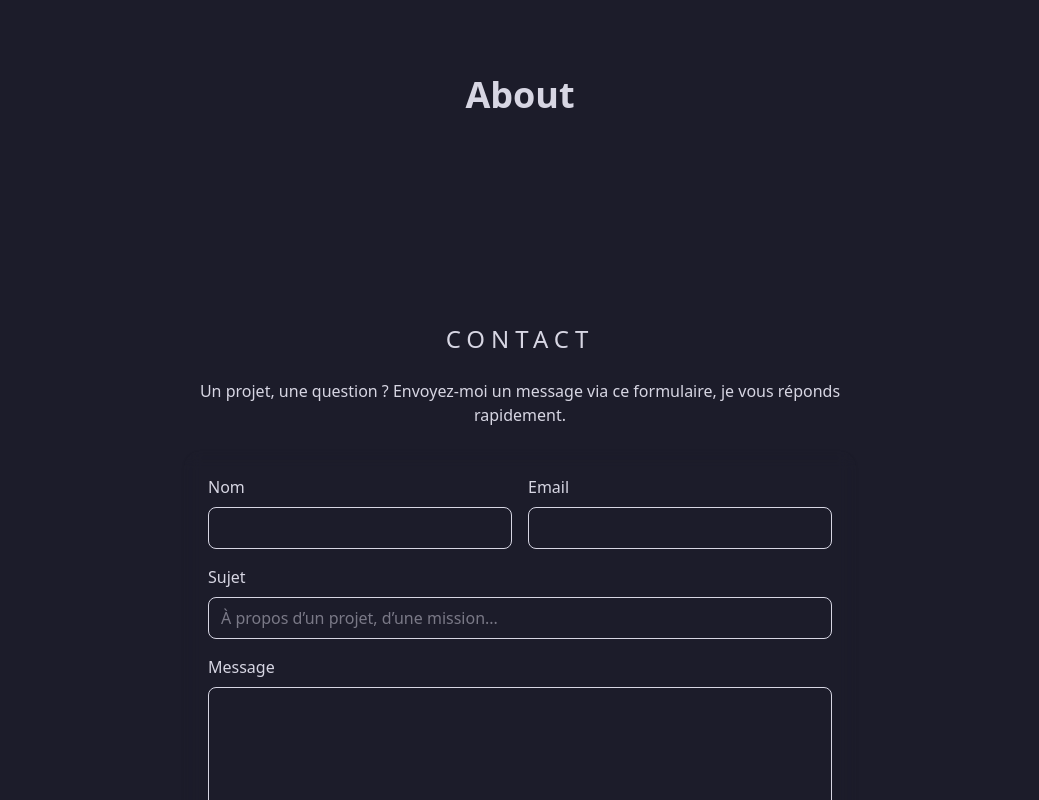
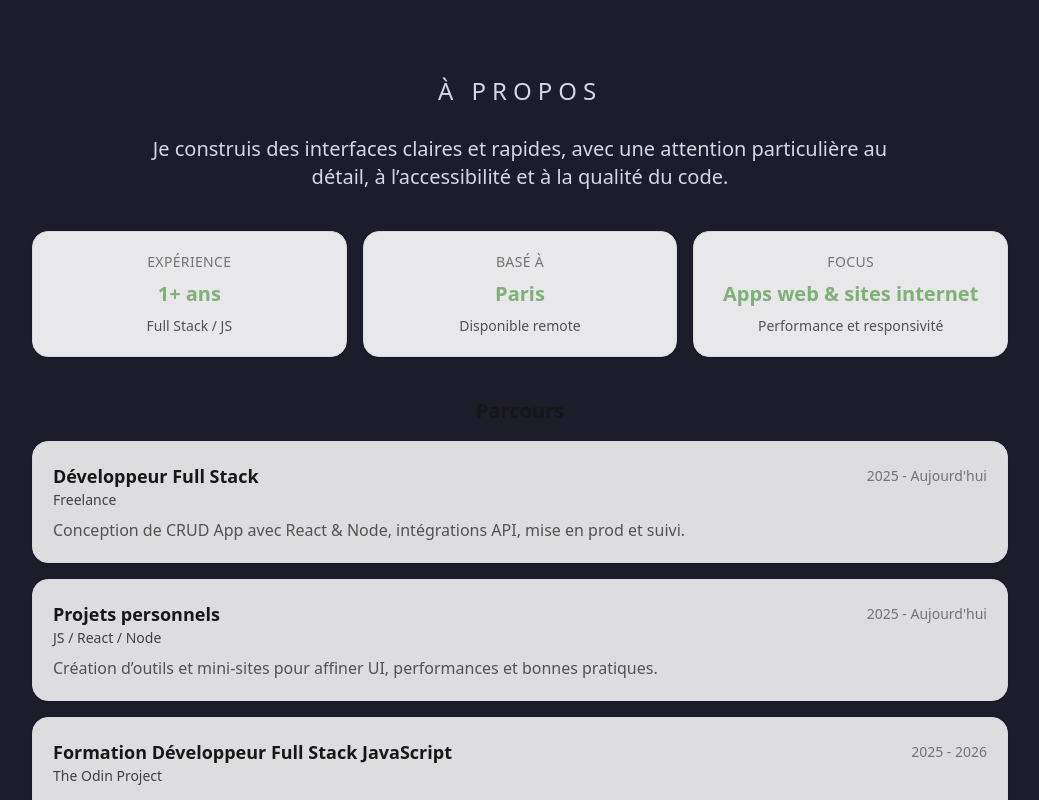
Before and after one commit to thefx3/fx.pairault, a React (Vite) app: page / in a window 1280 px wide. Shown: the part 2300-3100 px from the top of the page, without its empty margins (120-1159 px from the left). Built offline with nearby package versions, Linux system fonts and the light colour scheme.

Commit message:
All the sections finished

```diff
--- a/src/pages/About.jsx
+++ b/src/pages/About.jsx
@@ -1,5 +1,80 @@
+import NotFound from "./NotFound.jsx";
+
 export default function About() {
-    return (
-        <div className="text-4xl font-semibold">About</div>
-    )
+  const highlights = [
+    { label: "Expérience", value: "1+ ans", detail: "Full Stack / JS" },
+    { label: "Basé à", value: "Paris", detail: "Disponible remote" },
+    { label: "Focus", value: "Apps web & sites internet", detail: "Performance et responsivité" },
+  ];
+
+  const experiences = [
+    {
+      title: "Développeur Full Stack",
+      company: "Freelance",
+      period: "2025 - Aujourd'hui",
+      description: "Conception de CRUD App avec React & Node, intégrations API, mise en prod et suivi.",
+    },
+    {
+      title: "Projets personnels",
+      company: "JS / React / Node",
+      period: "2025 - Aujourd'hui",
+      description: "Création d’outils et mini-sites pour affiner UI, performances et bonnes pratiques.",
+    },
+    {
+        title: "Formation Développeur Full Stack JavaScript",
+        company: "The Odin Project",
+        period: "2025 - 2026",
+        description: "Formation au développement web à partir de 0. Initiation aux différents languages de programmations (HTML, CSS, JS, React, Node etc...) couplé avec un apprentissage en autodidacte.",
+      },
+  ];
+
+  const hasContent = experiences.length > 0;
+
+  return (
+    <div className="space-y-10 text-center">
+      <div className="space-y-3 flex flex-col gap-4">
+        <h2 className="text-2xl uppercase tracking-[0.25em] text-white-900">À propos</h2>
+        <p className="text-xl ext-white-600 max-w-3xl mx-auto">
+          Je construis des interfaces claires et rapides, avec une attention particulière au détail,
+          à l’accessibilité et à la qualité du code.
+        </p>
+      </div>
+
+      <div className="grid grid-cols-1 sm:grid-cols-3 gap-4">
+        {highlights.map((item) => (
+          <div
+            key={item.label}
+            className="rounded-2xl border bg-white/90 backdrop-blur p-5 shadow-sm space-y-2"
+          >
+            <div className="text-sm uppercase tracking-wide text-neutral-500">{item.label}</div>
+            <div className="text-xl text-[#7eb077] font-semibold">{item.value}</div>
+            <div className="text-sm text-neutral-600">{item.detail}</div>
+          </div>
+        ))}
+      </div>
+
+      {hasContent ? (
+        <div className="space-y-4">
+          <h3 className="text-xl font-semibold text-neutral-900">Parcours</h3>
+          <div className="space-y-4">
+            {experiences.map((exp) => (
+              <div
+                key={exp.title}
+                className="rounded-2xl border bg-white/85 backdrop-blur p-5 shadow-sm text-left"
+              >
+                <div className="flex flex-col sm:flex-row sm:items-center sm:justify-between gap-1">
+                  <div className="text-lg font-semibold text-neutral-900">{exp.title}</div>
+                  <div className="text-sm text-neutral-500">{exp.period}</div>
+                </div>
+                <div className="text-sm text-neutral-700">{exp.company}</div>
+                <p className="text-neutral-600 mt-2">{exp.description}</p>
+              </div>
+            ))}
+          </div>
+        </div>
+      ) : (
+        <NotFound />
+      )}
+    </div>
+  );
 }
--- a/src/pages/Home.jsx
+++ b/src/pages/Home.jsx
@@ -17,7 +17,7 @@ export default function Home() {
 
     return (
         <div className="px-2 space-y-20 text-center">
-            <section id="home" className="flex flex-col items-center gap-10 py-8 scroll-mt-24">
+            <section id="home" className="flex flex-col items-center gap-10 py-8">
                 <div className="space-y-4 max-w-3xl">
                     <h1 className="text-3xl md:text-4xl font-bold text-white-900 leading-tight">
                         François-Xavier Pairault
--- a/src/pages/Projects.jsx
+++ b/src/pages/Projects.jsx
@@ -21,7 +21,7 @@ export default function Projects() {
     },
     {
       title: "Weather App",
-      subtitle: "Weather App using Html, Css and Javascript and to learn using API",
+      subtitle: "Weather App using Html, Css and Javascript and using public API",
       statut: "termine",
       skills: ["CSS", "HTML", "Javascript"],
       github: "https://github.com/thefx3/weather-app",
```
